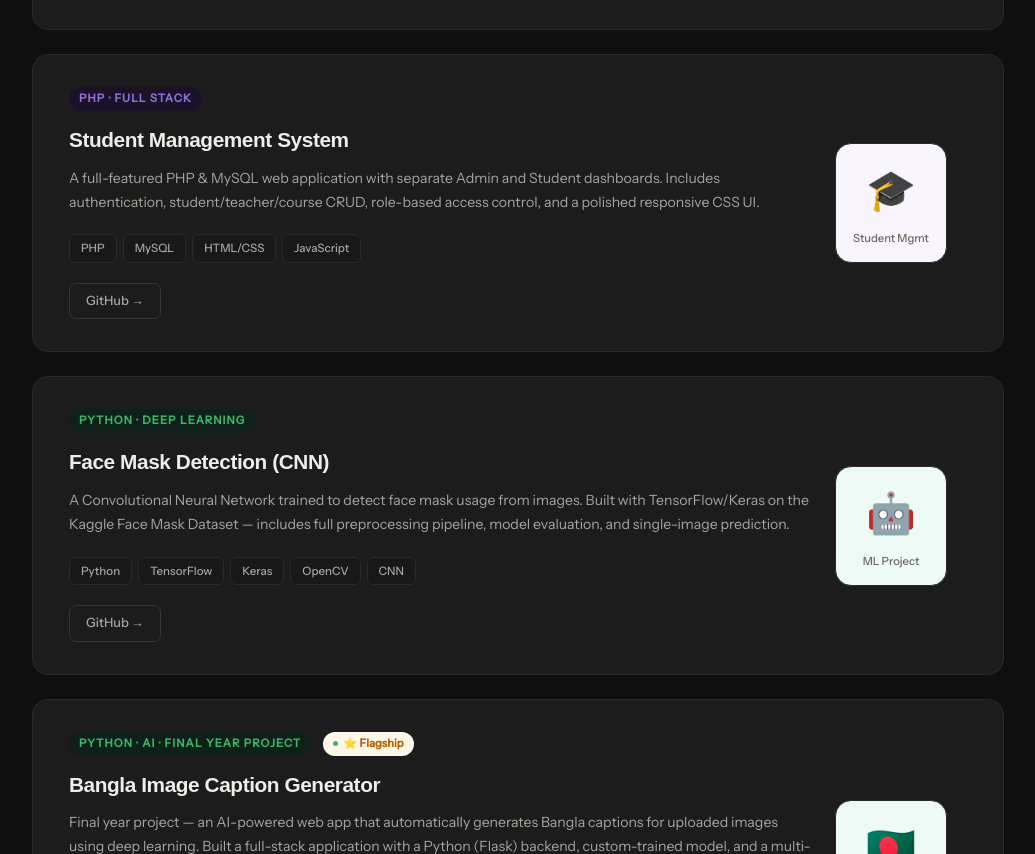
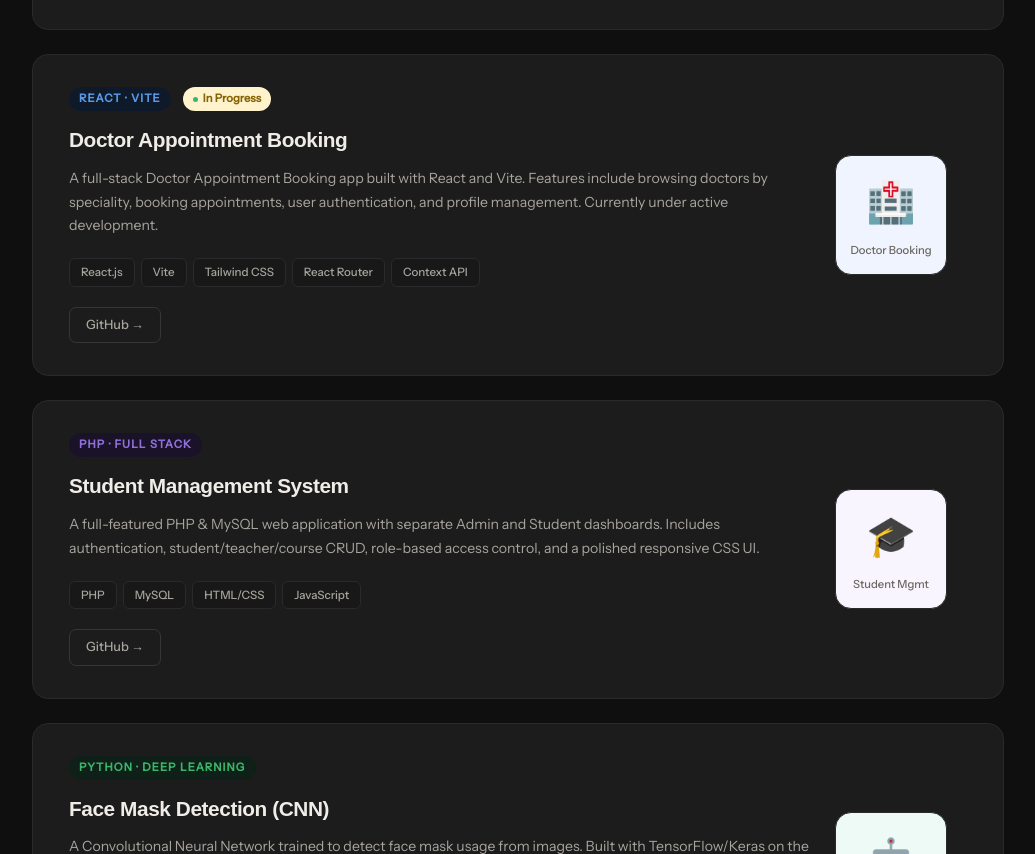
Before and after one commit to priyankadn20/preyanka-portfolio, a plain HTML site: page index.html in a window 1280 px wide. Shown: the part 3769-4623 px from the top of the page, without its empty margins (122-1157 px from the left). Drawn offline with Linux system fonts and the light colour scheme; a web font is replaced by a local one.

Commit message:
updated commit

```diff
--- a/index.html
+++ b/index.html
@@ -999,6 +999,41 @@ footer .back-top:hover{color:var(--ink);}
       </div>
     </div>
 
+    <!-------doctor booking-->
+    <div class="project-card">
+      <div class="project-wrap" style="display:flex;width:100%;">
+        <div class="project-accent-bar bar-blue"></div>
+        <div class="project-main" style="flex:1;">
+          <div class="project-meta">
+            <span class="project-type type-react">React · Vite</span>
+            <span class="live-badge" style="background:#fff3cd;color:#856404;">In Progress</span>
+          </div>
+          <h3>Doctor Appointment Booking</h3>
+          <p>
+            A full-stack Doctor Appointment Booking app built with React and Vite.
+            Features include browsing doctors by speciality, booking appointments,
+            user authentication, and profile management. Currently under active development.
+          </p>
+          <div class="project-tech">
+            <span class="tech-chip">React.js</span>
+            <span class="tech-chip">Vite</span>
+            <span class="tech-chip">Tailwind CSS</span>
+            <span class="tech-chip">React Router</span>
+            <span class="tech-chip">Context API</span>
+          </div>
+          <div class="project-links">
+            <a href="https://github.com/priyankadn20/Doctor-Appointment-Booking" class="proj-link proj-link-ghost" target="_blank">GitHub →</a>
+          </div>
+        </div>
+        <div class="project-visual">
+          <div class="proj-img-placeholder" style="background:#f0f4ff;">
+            <span>🏥</span>
+            <span class="proj-label">Doctor Booking</span>
+          </div>
+        </div>
+      </div>
+    </div>
+
     <!-- Student Management -->
     <div class="project-card">
       <div class="project-wrap" style="display:flex;width:100%;">
```
